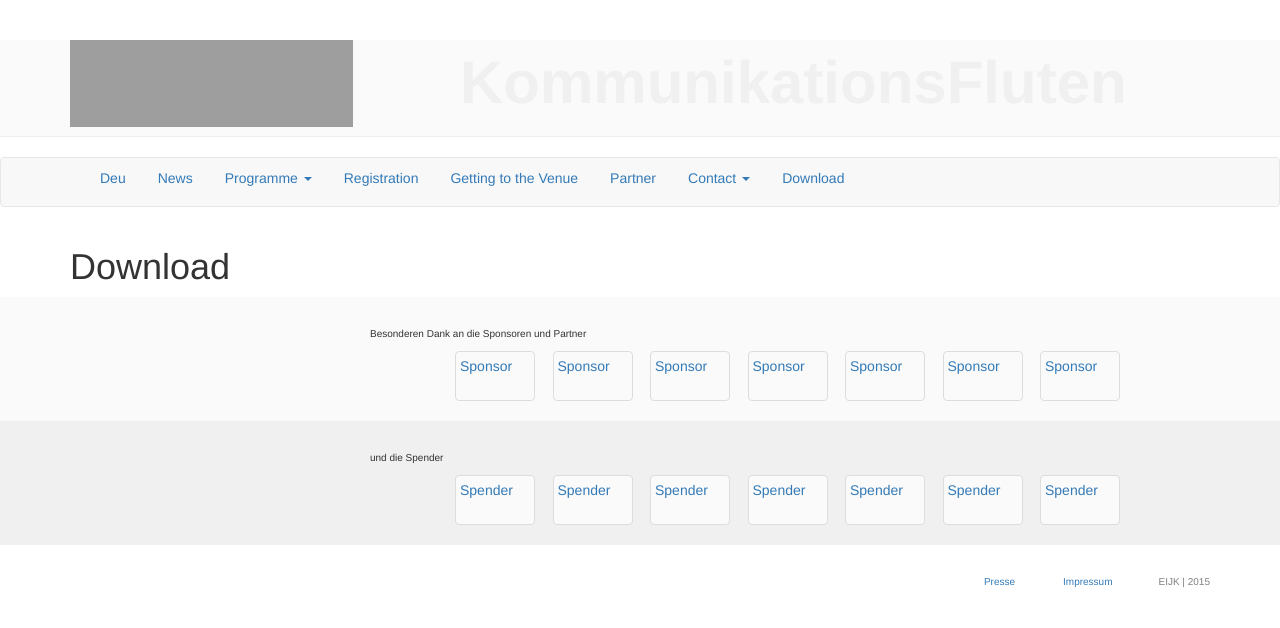
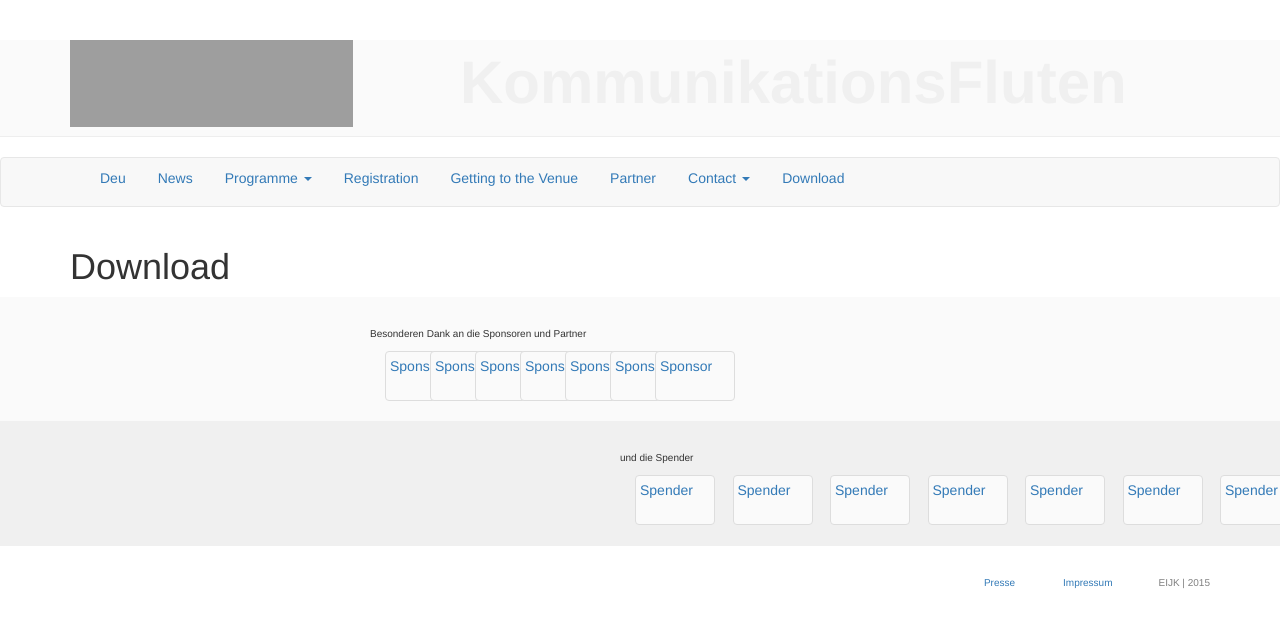
Before and after one commit to susedev/test, a Jekyll site: the page built from download.html, in a window 1280 px wide. Shown: the top 628 px of the page. Built offline with Jekyll 4.4.1, drawn with Linux system fonts in a browser that asks for light colours; nearby versions of some CDN libraries; grey boxes are pictures that could not be loaded.

Commit message:
Update page.html

```diff
--- a/_layouts/page.html
+++ b/_layouts/page.html
@@ -32,7 +32,7 @@ layout: base
     </div>
     <div class="col-md-6">
             <p style="margin-top: 30px;  color=#808080; font-size:10px;" > Besonderen Dank an die Sponsoren und Partner </p>
-      <div class="container" style="margin-left:70px;">
+      <div class="container>
         <div class="row">
           <div class="col-md-1">
                 <p><a class="thumbnail" style="background-color:#FAFAFA; width: 80px; height: 50px;">Sponsor</a></p>
@@ -70,7 +70,7 @@ layout: base
     </div>
     <div class="col-md-6">
             <p style="margin-top: 30px;  color=#808080; font-size:10px;" > und die Spender </p>
-      <div class="container" style="margin-left:70px;">
+      <div class="container">
         <div class="row">
           <div class="col-md-1">
                 <p><a class="thumbnail" style="background-color:#FAFAFA; width: 80px; height: 50px;">Spender</a></p>
```
